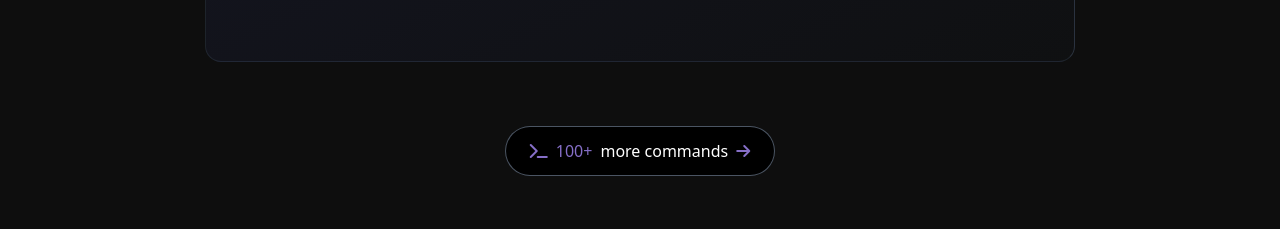
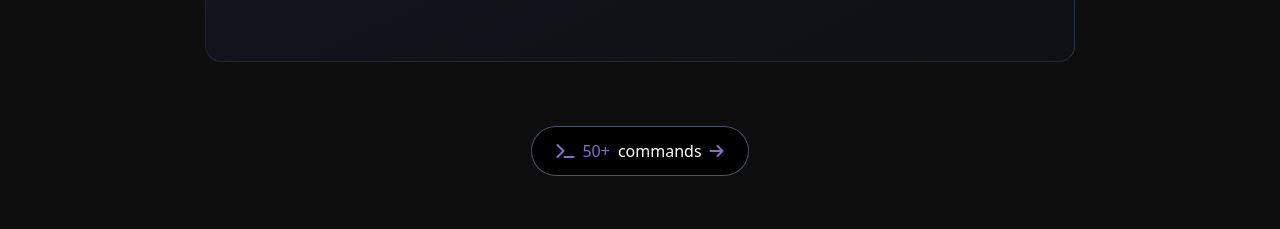
Before and after one commit to alokraj-05/Sergio, a React (Vite) app: page / in a window 1280 px wide. Shown: the part 1960-2189 px from the top of the page. Built offline with nearby package versions, Linux system fonts and the light colour scheme; a web font is replaced by a local one.

Commit message:
Ui and btn update

```diff
--- a/src/pages/Commands.jsx
+++ b/src/pages/Commands.jsx
@@ -72,7 +72,8 @@ const Commands = () => {
         <div className="text-center mb-12">
           <h1 className="text-4xl font-bold mb-4 font-syne">Bot Commands</h1>
           <p className="text-gray-400">
-            Browse and search all available commands
+            Browse and search all available commands. Total Commands{" "}
+            {commands.map((c) => c.commands).flat().length}
           </p>
         </div>
 
--- a/src/pages/Home.jsx
+++ b/src/pages/Home.jsx
@@ -143,8 +143,8 @@ const Home = () => {
         >
           <div className="flex items-center gap-2 relative rounded-full z-10 bg-black px-6 py-3">
             <i className="fa-solid fa-terminal text-violet-400/80" />
-            <span className="text-violet-400/80 font-medium">100+</span>
-            <span className="text-white font-medium">more commands</span>
+            <span className="text-violet-400/80 font-medium">50+</span>
+            <span className="text-white font-medium"> commands</span>
             <i className="fa-solid fa-arrow-right text-violet-400/80" />
           </div>
         </Link>
```
